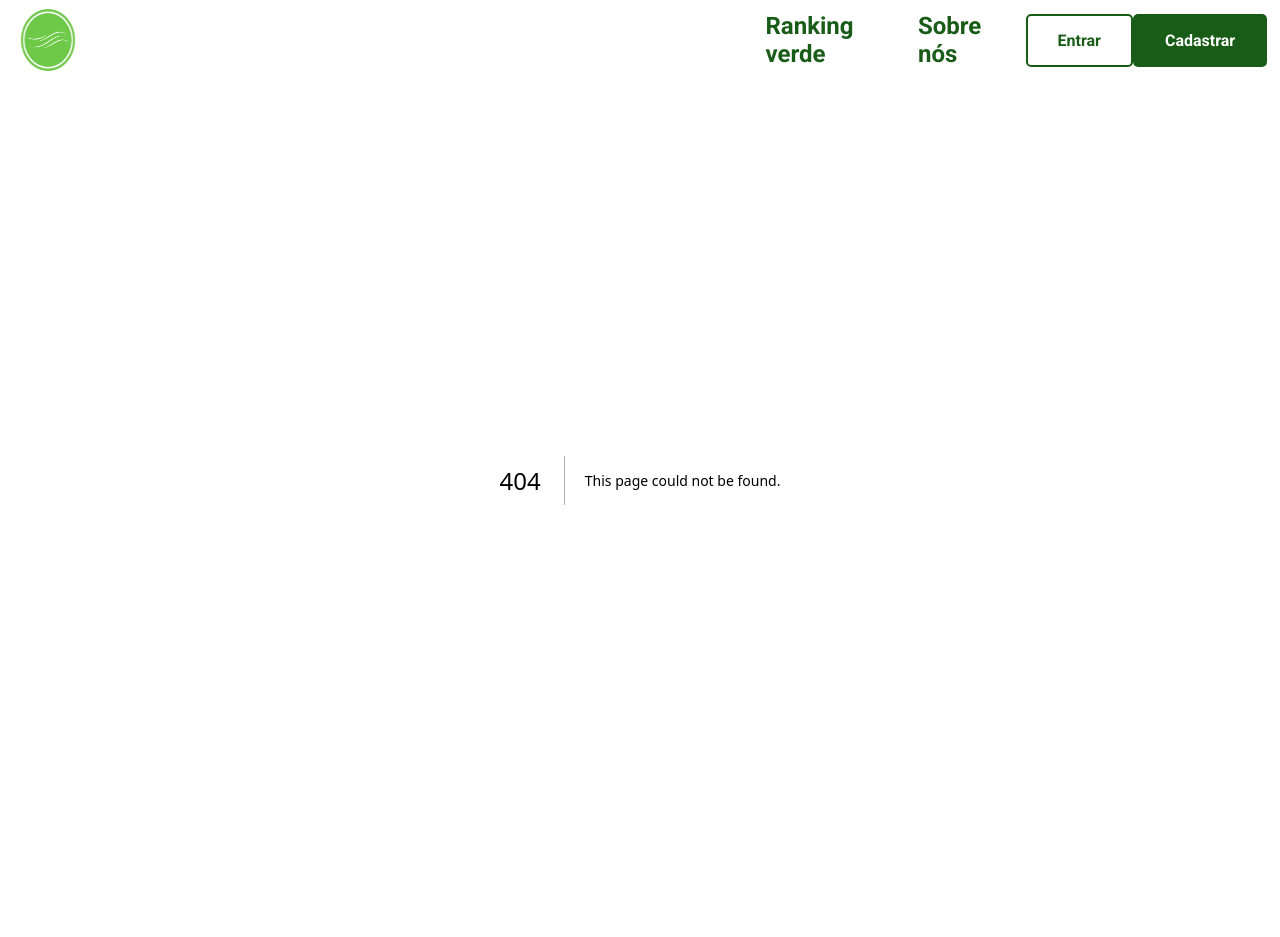
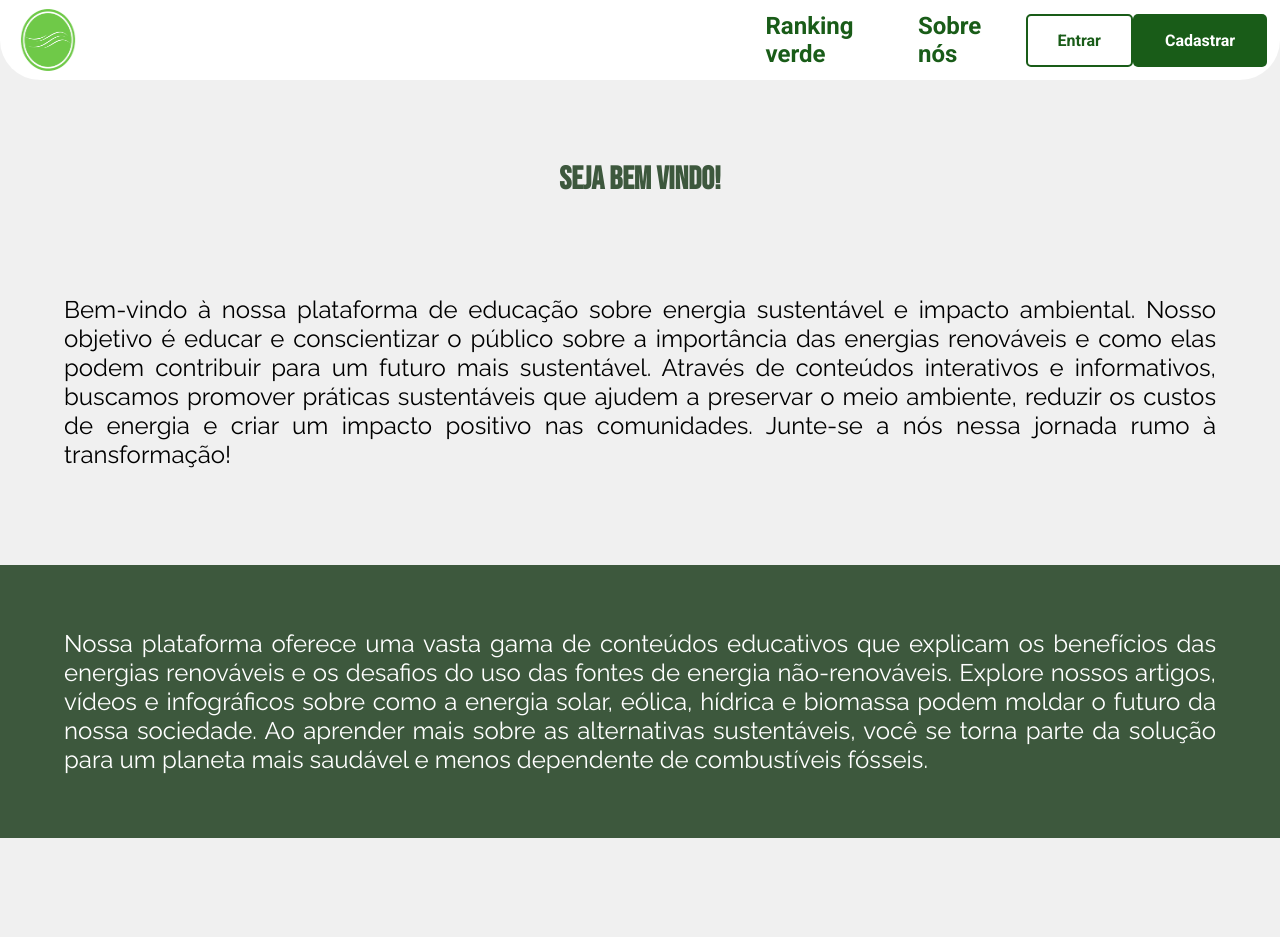
Before and after one commit to montclio/gs-sp4-twe, a Next.js app in the folder the-wind-eyes/: page /Home in a window 1280 px wide. Before the commit this address had no page. Shown: the top 937 px of the page. Before the commit the page ends 880 px from the top, so only its background shows below. Built offline with nearby package versions, Linux system fonts and the light colour scheme; a web font is replaced by a local one.

Commit message:
Add tela Home

```diff
--- /dev/null
+++ b/the-wind-eyes/src/app/Home/page.module.css
@@ -0,0 +1,42 @@
+.body {
+    display: flex;
+    flex-direction: column;
+    height: 100vh;
+    gap: 5rem;
+}
+
+.main {
+    display: flex;
+    flex-direction: column;
+    align-items: center;
+    gap: 2rem;
+}
+
+.sectionGreenContent{
+    display: flex;
+    align-items: center;
+    flex-direction: column;
+    background-color: #3D583D;
+    width: 100%;
+    height: auto;
+    padding: 4rem;
+    text-align: justify;
+    gap: 2rem;
+}
+
+.sectionContent{
+    display: flex;
+    justify-content: center;
+    align-items: center;
+    flex-direction: column;
+    gap: 2rem;
+    text-align: justify;
+    padding: 4rem;
+    width: 100%;
+}
+
+.tittle {
+    color: #3D583D;
+    font-family: "Bebas Neue", sans-serif;
+    font-size: 2rem;
+}
--- /dev/null
+++ b/the-wind-eyes/src/app/Home/page.tsx
@@ -0,0 +1,41 @@
+import { ContentParagraph } from "../components/ContentParagraph/ContentParagraph";
+import styles from "./page.module.css";
+
+export default function Home() {
+  return (
+    <body className={styles.body}>
+      <main className={styles.main}>
+        <h1 className={styles.tittle}>
+            Seja bem vindo!
+        </h1>
+
+        <section className={styles.sectionContent}>
+        <ContentParagraph>
+        Bem-vindo à nossa plataforma de educação sobre energia sustentável e impacto ambiental. Nosso objetivo é educar e conscientizar o público sobre a importância das energias renováveis e como elas podem contribuir para um futuro mais sustentável. Através de conteúdos interativos e informativos, buscamos promover práticas sustentáveis que ajudem a preservar o meio ambiente, reduzir os custos de energia e criar um impacto positivo nas comunidades. Junte-se a nós nessa jornada rumo à transformação!        </ContentParagraph>
+        </section>
+
+
+        <section className={styles.sectionGreenContent}>
+        <ContentParagraph color="white">
+        Nossa plataforma oferece uma vasta gama de conteúdos educativos que explicam os benefícios das energias renováveis e os desafios do uso das fontes de energia não-renováveis. Explore nossos artigos, vídeos e infográficos sobre como a energia solar, eólica, hídrica e biomassa podem moldar o futuro da nossa sociedade. Ao aprender mais sobre as alternativas sustentáveis, você se torna parte da solução para um planeta mais saudável e menos dependente de combustíveis fósseis.
+        </ContentParagraph>
+        </section>
+
+        <section className={styles.sectionContent}>
+        <ContentParagraph>
+        Testar seus conhecimentos sobre sustentabilidade nunca foi tão divertido! Participe dos nossos quizzes interativos e descubra quanto você realmente sabe sobre energia renovável, eficiência energética e práticas ambientais. A cada quiz completado, você receberá pontuações e recompensas, além de dicas personalizadas sobre como reduzir o impacto ambiental no seu dia a dia. Ao alcançar marcos importantes, você pode ganhar certificados que atestam seu compromisso com a sustentabilidade.
+        </ContentParagraph>
+
+        <ContentParagraph>
+        Quer saber mais? Interaja com as funcionalidades do nosso site e explore tudo o que temos para oferecer! Descubra conteúdos educativos, participe de quizzes interativos, e aproveite nossas dicas práticas para um estilo de vida mais sustentável. Não perca as novidades e se envolva na transformação para um futuro mais verde e consciente!
+        </ContentParagraph>
+        </section>
+
+
+
+
+      </main>
+
+     </body>
+  )
+}
```
